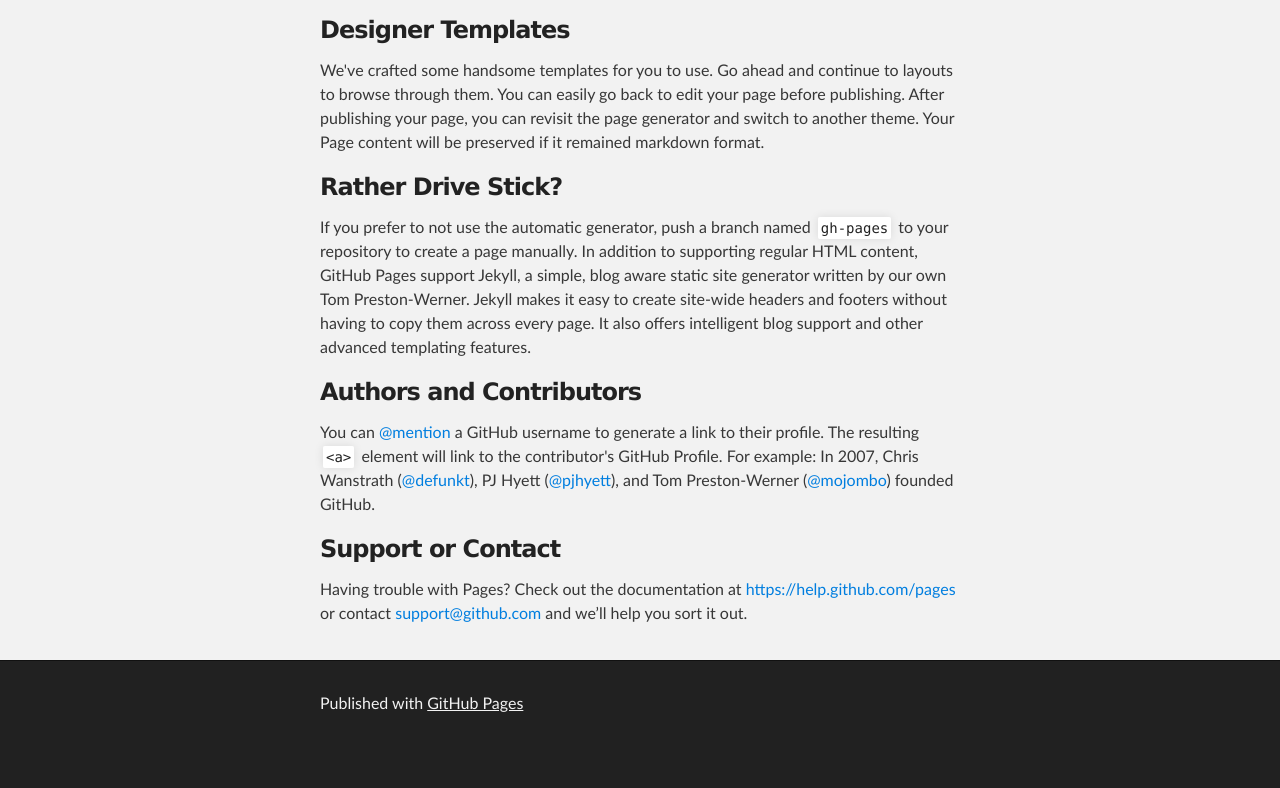
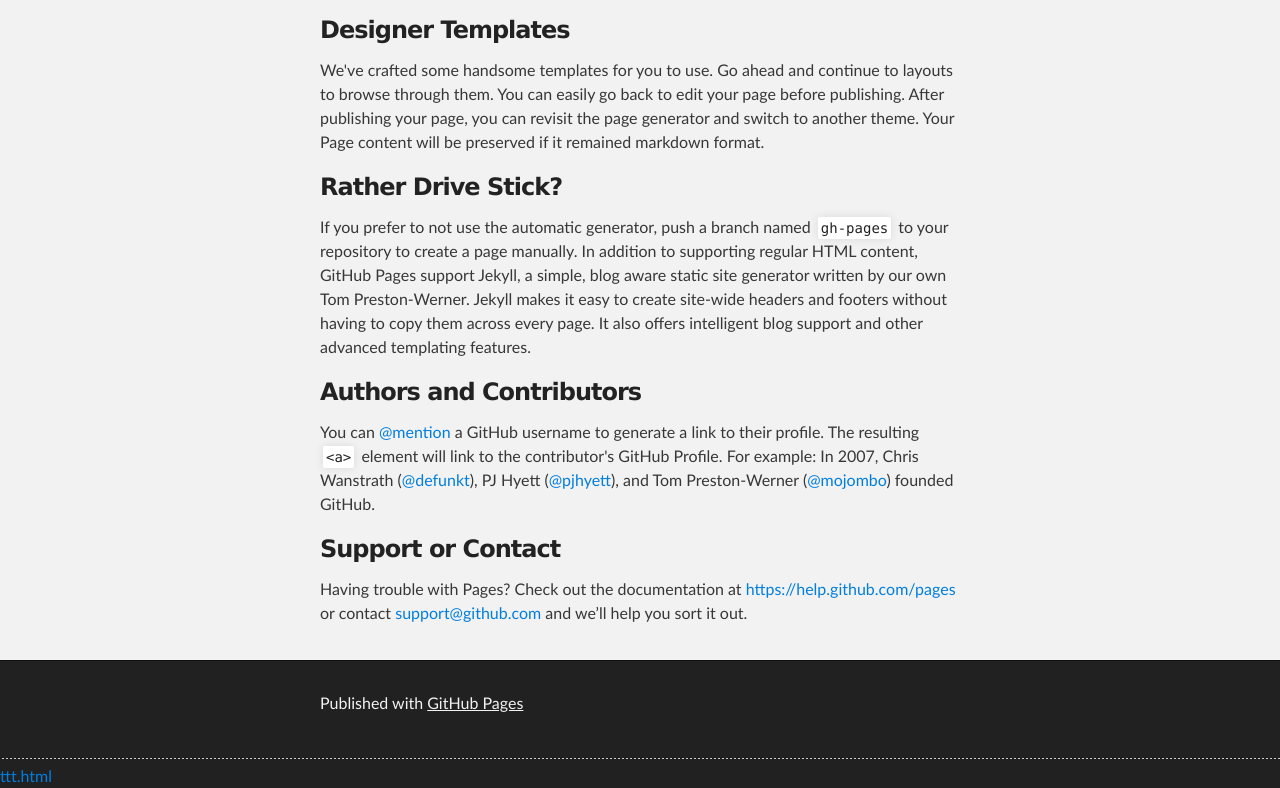
Before and after one commit to xtmpxg-com/xtmpxg-com.github.io, a plain HTML site: page index.html in a window 1280 px wide. Shown: the part 531-1319 px from the top of the page. Before the commit the page ends 1281 px from the top, so only its background shows below. Drawn offline with Linux system fonts and the light colour scheme.

Commit message:
Update index.html

```diff
--- a/index.html
+++ b/index.html
@@ -68,7 +68,8 @@ $ git checkout gh-pages
       </footer>
     </div>
 
-
+    <hr>
+    <a href=ttt.html> ttt.html</a>
 
   </body>
 </html>
```
